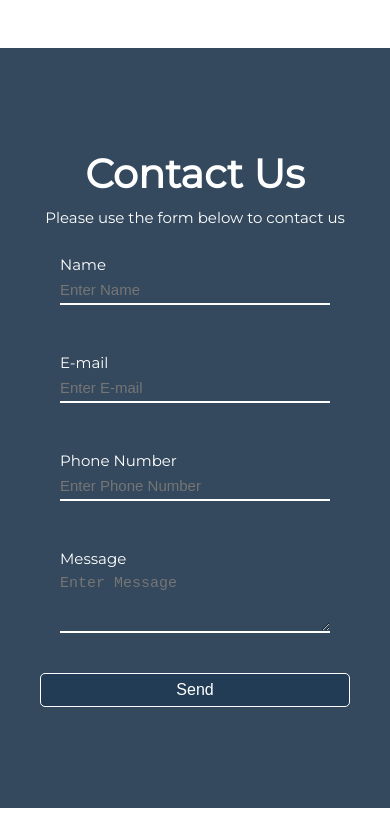
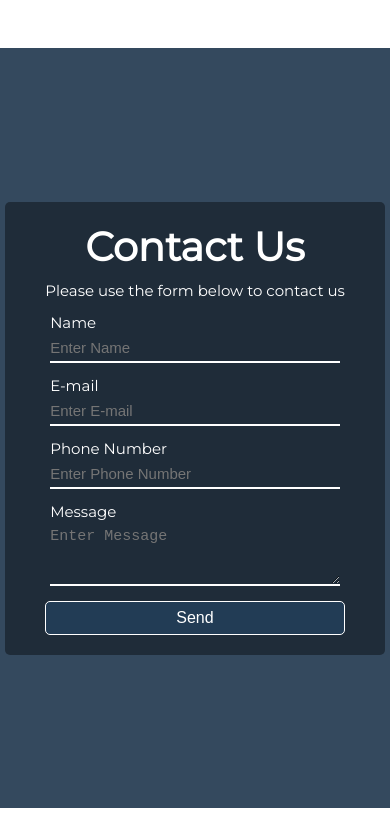
Before and after one commit to uriellevy/Eco-Ballena-Hostel-Website, a plain HTML site: page index.html in a window 390 px wide. Shown: the part 4720-5556 px from the top of the page. Drawn offline with Linux system fonts and the light colour scheme; some packages are replaced by stand-ins of ours.

Commit message:
contact media query added

```diff
--- a/queries.css
+++ b/queries.css
@@ -85,3 +85,13 @@
     padding: 2rem 0 6rem;
   }
 }
+
+@media (max-width: 500px) {
+  /* contact */
+
+  .form-group {
+    position: relative;
+    margin: 0.5rem;
+    font-size: 2.4rem;
+  }
+}
--- a/style.css
+++ b/style.css
@@ -583,6 +583,14 @@ blockquote::before {
   padding-top: 8rem;
 }
 
+.container {
+  background-color: rgba(0, 0, 0, 0.4);
+  max-width: 1500px;
+  margin: auto;
+  overflow: hidden;
+  padding: 2rem 4rem;
+  border-radius: 5px;
+}
 .contact-form,
 .map {
   flex: 1;
@@ -600,12 +608,6 @@ blockquote::before {
   height: 90vh;
   width: 100%;
   overflow: hidden;
-}
-
-.container {
-  /* background-color: rgba(0, 0, 0, 0.4); */
-  padding: 2rem 4rem;
-  border-radius: 5px;
 }
 
 .container h2 {
@@ -652,6 +654,7 @@ blockquote::before {
   background: #223c55;
   color: #fff;
   padding: 0.7rem 0;
+  margin-top: 1rem;
   border: 1px solid #fff;
   border-radius: 5px;
   font-size: 16px;
```
